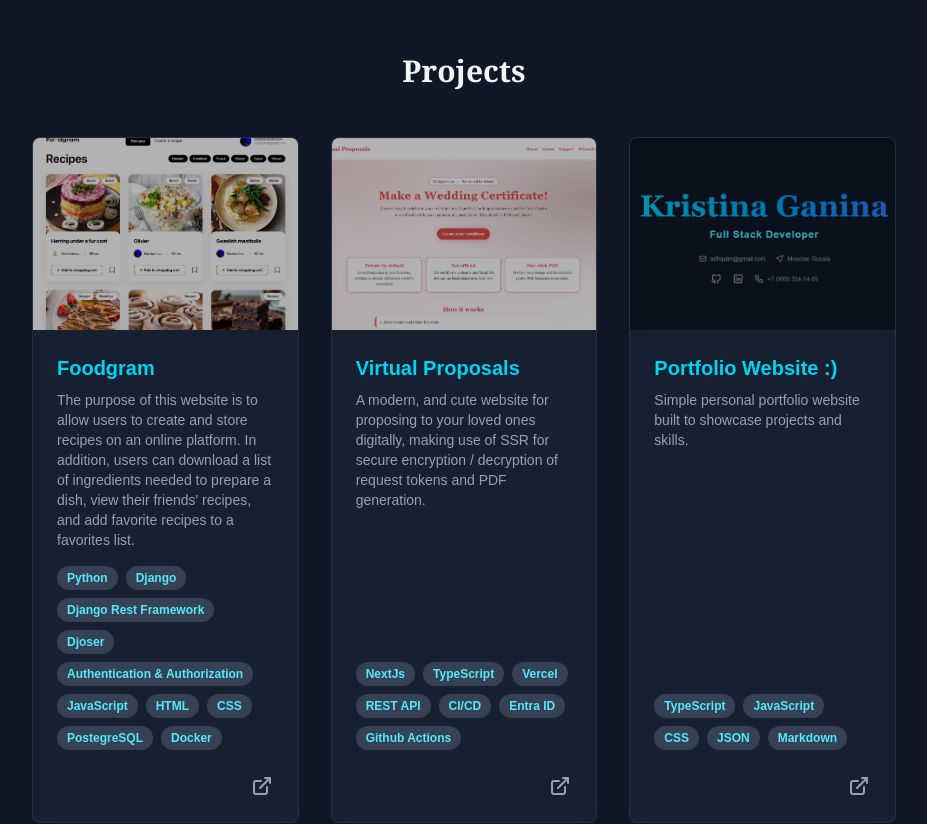
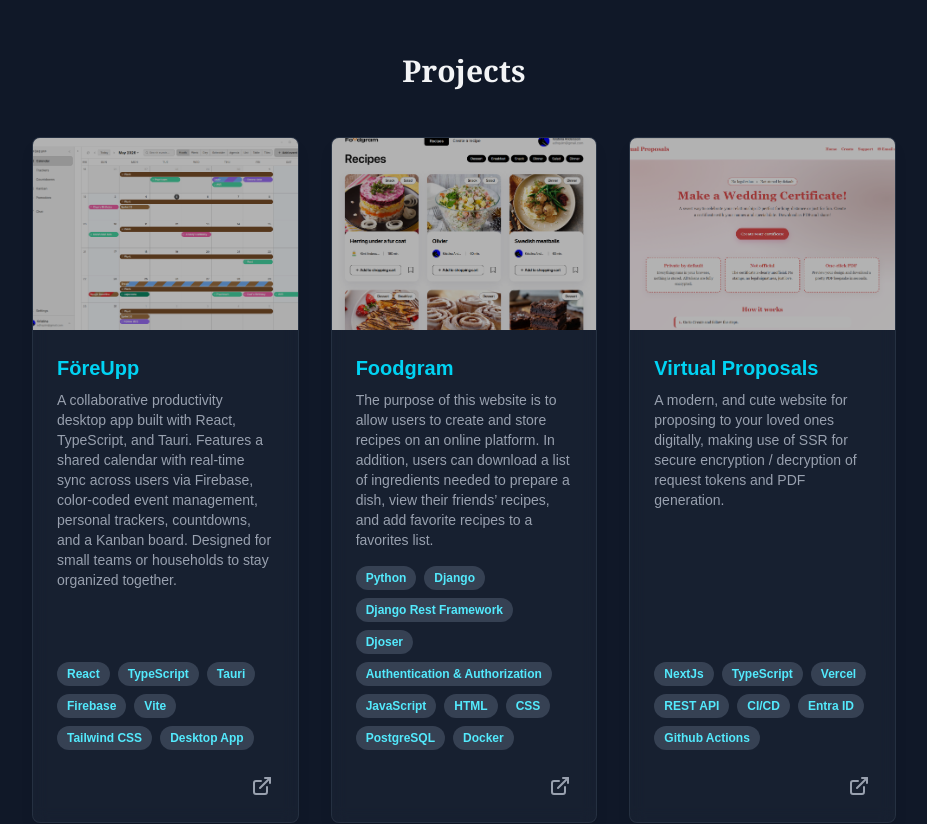
Before and after one commit to adhqulm/portfolio-website, a Next.js app: page / in a window 1280 px wide. Shown: the part 4080-4904 px from the top of the page, without its empty margins (176-1103 px from the left). Built offline with nearby package versions, Linux system fonts and the light colour scheme.

Commit message:
additions

```diff
--- a/src/app/page.tsx
+++ b/src/app/page.tsx
@@ -6,7 +6,7 @@ import Navbar from "../components/Navbar";
 import Projects from "../components/Projects";
 import Skills from "../components/Skills";
 import Education from "../components/Education";
-import Image from "next/image";
+import ScrollToTop from "../components/ScrollToTop";
 
 export default function Home() {
   return (
@@ -22,6 +22,7 @@ export default function Home() {
             <Skills />
             <Contact />
         </main>
+        <ScrollToTop />
     </div>
     </>
   );
--- a/src/components/Projects.tsx
+++ b/src/components/Projects.tsx
@@ -1,11 +1,12 @@
 "use client"
 
-import React from 'react';
-import { motion } from 'framer-motion';
+import React, { useState, useEffect } from 'react';
+import { motion, AnimatePresence } from 'framer-motion';
 import { PROJECTS_DATA } from '../constants';
 import AnimatedSection from './AnimatedSection';
 import { GithubIcon, ExternalLinkIcon } from './icons';
-import { useTranslation } from '../context/LanguageContext';
+import { useLanguage, useTranslation } from '../context/LanguageContext';
+import { ru } from '../translations/ru';
 
 const containerVariants = {
     hidden: { opacity: 1 },
@@ -24,6 +25,15 @@ const itemVariants = {
 
 const Projects: React.FC = () => {
     const t = useTranslation();
+    const { language } = useLanguage();
+    const [lightboxSrc, setLightboxSrc] = useState<string | null>(null);
+
+    useEffect(() => {
+        if (!lightboxSrc) return;
+        const onKey = (e: KeyboardEvent) => { if (e.key === 'Escape') setLightboxSrc(null); };
+        window.addEventListener('keydown', onKey);
+        return () => window.removeEventListener('keydown', onKey);
+    }, [lightboxSrc]);
 
     return (
         <AnimatedSection id="projects">
@@ -38,19 +48,24 @@ const Projects: React.FC = () => {
                 viewport={{ once: true, amount: 0.1 }}
             >
                 {PROJECTS_DATA.map((project, index) => {
-                    const translated = t.projects.data[index];
-                    const title = translated?.title ?? project.title;
-                    const description = translated?.description ?? project.description;
+                    const ruEntry = language === 'ru'
+                        ? ru.projects.data.find(p => p.key === project.title)
+                        : undefined;
+                    const title = ruEntry?.title ?? project.title;
+                    const description = ruEntry?.description ?? project.description;
 
                     return (
                         <motion.div
-                            key={index}
+                            key={project.title}
                             variants={itemVariants}
                             className="bg-gray-800/50 backdrop-blur-sm border border-gray-700/50 rounded-lg overflow-hidden shadow-lg flex flex-col group"
                         >
-                            <div className="overflow-hidden relative">
-                                 <img src={project.imageUrl} alt={project.title} className="w-full h-48 object-cover transform group-hover:scale-105 transition-transform duration-300" />
-                                 <div className="absolute inset-0 bg-black/30 group-hover:bg-black/10 transition-colors duration-300"></div>
+                            <div
+                                className="overflow-hidden relative cursor-zoom-in"
+                                onClick={() => setLightboxSrc(project.imageUrl)}
+                            >
+                                <img src={project.imageUrl} alt={project.title} className="w-full h-48 object-cover transform group-hover:scale-105 transition-transform duration-300" />
+                                <div className="absolute inset-0 bg-black/30 group-hover:bg-black/10 transition-colors duration-300" />
                             </div>
 
                             <div className="p-6 flex flex-col flex-grow">
@@ -65,7 +80,7 @@ const Projects: React.FC = () => {
                                     ))}
                                 </div>
                             </div>
-                             <div className="p-6 pt-0 mt-auto flex justify-end items-center space-x-4">
+                            <div className="p-6 pt-0 mt-auto flex justify-end items-center space-x-4">
                                 {project.repoUrl && (
                                     <a href={project.repoUrl} target="_blank" rel="noopener noreferrer" className="text-gray-400 hover:text-white transition-colors duration-300">
                                         <GithubIcon className="w-6 h-6" />
@@ -81,6 +96,36 @@ const Projects: React.FC = () => {
                     );
                 })}
             </motion.div>
+
+            <AnimatePresence>
+                {lightboxSrc && (
+                    <motion.div
+                        initial={{ opacity: 0 }}
+                        animate={{ opacity: 1 }}
+                        exit={{ opacity: 0 }}
+                        transition={{ duration: 0.2 }}
+                        className="fixed inset-0 z-50 flex items-center justify-center bg-black/90 backdrop-blur-sm"
+                        onClick={() => setLightboxSrc(null)}
+                    >
+                        <motion.img
+                            src={lightboxSrc}
+                            initial={{ scale: 0.85, opacity: 0 }}
+                            animate={{ scale: 1, opacity: 1 }}
+                            exit={{ scale: 0.85, opacity: 0 }}
+                            transition={{ duration: 0.2 }}
+                            className="max-w-[90vw] max-h-[90vh] object-contain rounded-lg shadow-2xl"
+                            onClick={e => e.stopPropagation()}
+                        />
+                        <button
+                            onClick={() => setLightboxSrc(null)}
+                            className="absolute top-4 right-4 text-white/70 hover:text-white text-3xl leading-none"
+                            aria-label="Close"
+                        >
+                            ✕
+                        </button>
+                    </motion.div>
+                )}
+            </AnimatePresence>
         </AnimatedSection>
     );
 };
--- /dev/null
+++ b/src/components/ScrollToTop.tsx
@@ -0,0 +1,36 @@
+"use client"
+
+import React, { useState, useEffect } from 'react';
+import { motion, AnimatePresence } from 'framer-motion';
+
+const ScrollToTop: React.FC = () => {
+    const [visible, setVisible] = useState(false);
+
+    useEffect(() => {
+        const onScroll = () => setVisible(window.scrollY > 300);
+        window.addEventListener('scroll', onScroll);
+        return () => window.removeEventListener('scroll', onScroll);
+    }, []);
+
+    return (
+        <AnimatePresence>
+            {visible && (
+                <motion.button
+                    initial={{ opacity: 0, scale: 0.8 }}
+                    animate={{ opacity: 1, scale: 1 }}
+                    exit={{ opacity: 0, scale: 0.8 }}
+                    transition={{ duration: 0.2 }}
+                    onClick={() => window.scrollTo({ top: 0, behavior: 'smooth' })}
+                    aria-label="Scroll to top"
+                    className="fixed bottom-8 right-8 z-50 w-10 h-10 flex items-center justify-center rounded-full bg-cyan-500 hover:bg-cyan-400 text-white shadow-lg shadow-cyan-500/30 transition-colors duration-300"
+                >
+                    <svg xmlns="http://www.w3.org/2000/svg" className="w-5 h-5" fill="none" viewBox="0 0 24 24" stroke="currentColor" strokeWidth={2.5}>
+                        <path strokeLinecap="round" strokeLinejoin="round" d="M5 15l7-7 7 7" />
+                    </svg>
+                </motion.button>
+            )}
+        </AnimatePresence>
+    );
+};
+
+export default ScrollToTop;
--- a/src/constants.ts
+++ b/src/constants.ts
@@ -1,4 +1,4 @@
-import { Profile, Experience, Education, Project } from './types/types';
+import { Profile, Experience, Education, Project, Certification } from './types/types';
 
 export const PROFILE_DATA: Profile = {
   name: "Kristina Ganina",
@@ -66,9 +66,17 @@ export const EXPERIENCE_DATA: Experience[] = [
 export const PROJECTS_DATA: Project[] = [
 
     {
+        title: "FöreUpp",
+        description: "A collaborative productivity desktop app built with React, TypeScript, and Tauri. Features a shared calendar with real-time sync across users via Firebase, color-coded event management, personal trackers, countdowns, and a Kanban board. Designed for small teams or households to stay organized together.",
+        tags: ["React", "TypeScript", "Tauri", "Firebase", "Vite", "Tailwind CSS", "Desktop App"],
+        imageUrl: "/projects/foreupp.png",
+        liveUrl: "https://github.com/adhqulm/foreupp",
+    },
+
+    {
         title: "Foodgram",
         description: "The purpose of this website is to allow users to create and store recipes on an online platform. In addition, users can download a list of ingredients needed to prepare a dish, view their friends’ recipes, and add favorite recipes to a favorites list.",
-        tags: ["Python", "Django", "Django Rest Framework", "Djoser", "Authentication & Authorization", "JavaScript", "HTML", "CSS", "PostegreSQL", "Docker"],
+        tags: ["Python", "Django", "Django Rest Framework", "Djoser", "Authentication & Authorization", "JavaScript", "HTML", "CSS", "PostgreSQL", "Docker"],
         imageUrl: "/projects/foodgram.png",
         liveUrl: "https://foodgram.bar/",
     },
@@ -81,10 +89,17 @@ export const PROJECTS_DATA: Project[] = [
     },
     {
         title: "Portfolio Website :)",
-        description: "Simple personal portfolio website built to showcase projects and skills.",
+        description: "Personal portfolio website built to showcase projects, skills, and professional experience. Features smooth animations, bilingual support, and a contact form.",
         tags: ["TypeScript", "JavaScript", "CSS", "JSON", "Markdown"],
         imageUrl: "/projects/portfolio.png",
         liveUrl: "https://kristinaganina.com/",
+    },
+    {
+        title: "BREACH",
+        description: "A narrative puzzle game played through a simulated Linux terminal. Break through layers of corporate security, manage a rising detection meter, and uncover a hidden story with multiple endings and CRT visual effects (inspired by Outer Wilds. This was created as a birthday gift and isn't for everyone.)",
+        tags: ["JavaScript", "Vite", "HTML5", "Canvas", "CSS", "Web Audio API"],
+        imageUrl: "/projects/BREACH.png",
+        liveUrl: "https://github.com/adhqulm/BREACH",
     },
     {
         title: "Graphing Calculator",
@@ -115,7 +130,7 @@ export const PROGRAMMINGLANGUAGES: string[] = [
 ];
 
 export const FRAMEWORKS: string[] = [
-  ".NET", "React", "Next.js", "ASP.NET Core", "Tailwind CSS", "Django", "Flask"
+  ".NET", "React", "Next.js", "ASP.NET Core", "Tailwind CSS", "Django", "Flask", "Electron"
 ];
 
 export const DATABASES: string[] = [
@@ -127,7 +142,7 @@ export const CLOUD: string[] = [
 ];
 
 export const API: string[] = [
-  "CSS/HTML", "REST APIs"
+  "CSS/HTML", "REST APIs", "FAST API"
 ];
 
 export const CORE_SKILLS: string[] = [
@@ -144,12 +159,6 @@ export const EDUCATION_DATA: Education[] = [
   },
 ];
 
-export interface Certification {
-  name: string;
-  issuer: string;
-  date: string;
-}
-
 export const CERTIFICATIONS_DATA: Certification[] = [
   {
     name: "Advanced Python Development",
--- a/src/translations/en.ts
+++ b/src/translations/en.ts
@@ -90,32 +90,6 @@ I strive to take any project I work on to new heights, striving to create the mo
   },
   projects: {
     heading: "Projects",
-    data: [
-      {
-        title: "Foodgram",
-        description: "The purpose of this website is to allow users to create and store recipes on an online platform. In addition, users can download a list of ingredients needed to prepare a dish, view their friends' recipes, and add favorite recipes to a favorites list.",
-      },
-      {
-        title: "Virtual Proposals",
-        description: "A modern, and cute website for proposing to your loved ones digitally, making use of SSR for secure encryption / decryption of request tokens and PDF generation.",
-      },
-      {
-        title: "Portfolio Website :)",
-        description: "Simple personal portfolio website built to showcase projects and skills.",
-      },
-      {
-        title: "Graphing Calculator",
-        description: "A lightweight Python tool using Tkinter and Matplotlib that focuses on plotting mathematical functions from user input, and basic algebraic calculations.",
-      },
-      {
-        title: "py2js-mini",
-        description: "Tiny Python \u2192 JavaScript transpiler. Parse Python, lower it, emit JS, and run with a mini runtime.",
-      },
-      {
-        title: "File Type Converter",
-        description: "Telegram bot that converts files between most major formats like images, documents, audio, video, and PDFs.",
-      },
-    ],
   },
   skills: {
     heading: "Technology & Skills",
--- a/src/translations/ru.ts
+++ b/src/translations/ru.ts
@@ -92,26 +92,42 @@ export const ru = {
     heading: "Проекты",
     data: [
       {
+        key: "FöreUpp",
+        title: "FöreUpp",
+        description: "Совместное десктопное приложение для повышения продуктивности, построенное на React, TypeScript и Tauri. Включает общий календарь с синхронизацией в реальном времени через Firebase, управление событиями с цветовой маркировкой, личные трекеры, обратный отсчёт и доску Kanban. Создано для небольших команд или семей.",
+      },
+      {
+        key: "Foodgram",
         title: "Foodgram",
         description: "Цель этого сайта — позволить пользователям создавать и хранить рецепты на онлайн-платформе. Кроме того, пользователи могут скачать список ингредиентов для приготовления блюда, просматривать рецепты друзей и добавлять избранные рецепты в список избранного.",
       },
       {
+        key: "Virtual Proposals",
         title: "Virtual Proposals",
         description: "Современный и милый сайт для цифровых предложений руки и сердца, использующий SSR для безопасного шифрования/дешифрования токенов запросов и генерации PDF.",
       },
       {
+        key: "Portfolio Website :)",
         title: "Сайт-портфолио :)",
-        description: "Простой персональный сайт-портфолио для демонстрации проектов и навыков.",
+        description: "Персональный сайт-портфолио для демонстрации проектов, навыков и профессионального опыта. Включает плавные анимации, поддержку двух языков и форму обратной связи.",
       },
       {
+        key: "BREACH",
+        title: "BREACH",
+        description: "Нарративная головоломка в симулированном Linux-терминале. Взломайте корпоративную защиту, следите за детектором обнаружения и раскройте скрытую историю с несколькими концовками и CRT-эффектами (вдохновлено Outer Wilds. Создано как подарок на день рождения — не для всех.)",
+      },
+      {
+        key: "Graphing Calculator",
         title: "Графический калькулятор",
         description: "Лёгкий инструмент на Python с использованием Tkinter и Matplotlib для построения математических функций по вводу пользователя и базовых алгебраических вычислений.",
       },
       {
+        key: "py2js-mini",
         title: "py2js-mini",
-        description: "Миниатюрный транспилятор Python \u2192 JavaScript. Парсит Python, понижает уровень, генерирует JS и запускает с мини-рантаймом.",
+        description: "Миниатюрный транспилятор Python → JavaScript. Парсит Python, понижает уровень, генерирует JS и запускает с мини-рантаймом.",
       },
       {
+        key: "File Type Converter",
         title: "Конвертер файлов",
         description: "Telegram-бот, который конвертирует файлы между основными форматами: изображения, документы, аудио, видео и PDF.",
       },
--- a/src/types/types.ts
+++ b/src/types/types.ts
@@ -38,3 +38,9 @@ export interface Project {
   liveUrl?: string;
   repoUrl?: string;
 }
+
+export interface Certification {
+  name: string;
+  issuer: string;
+  date: string;
+}
```
Also changed, not shown: src/app/layout.tsx (+14 -2 lines), public/projects/BREACH.png (added), public/projects/foreupp.png (added).
